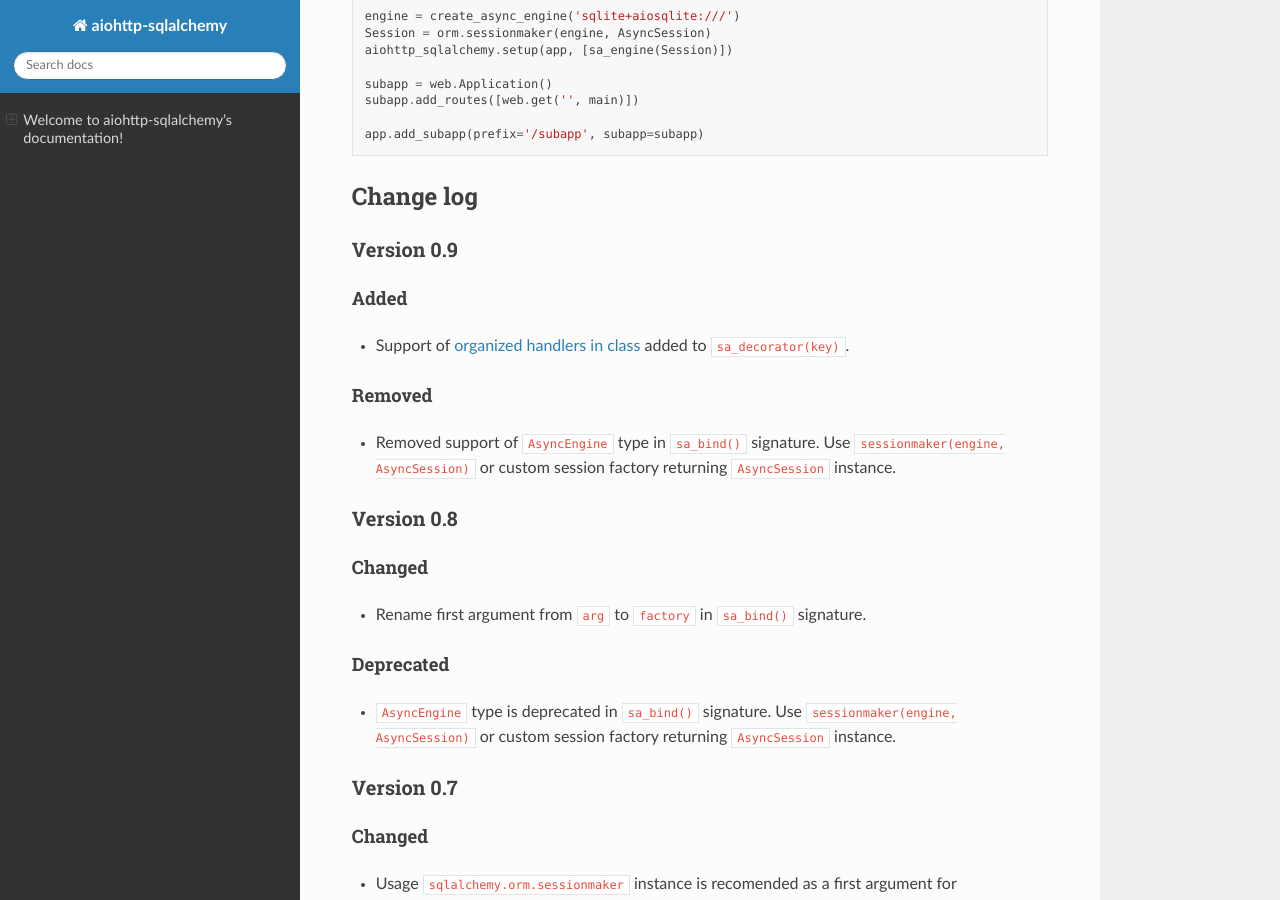
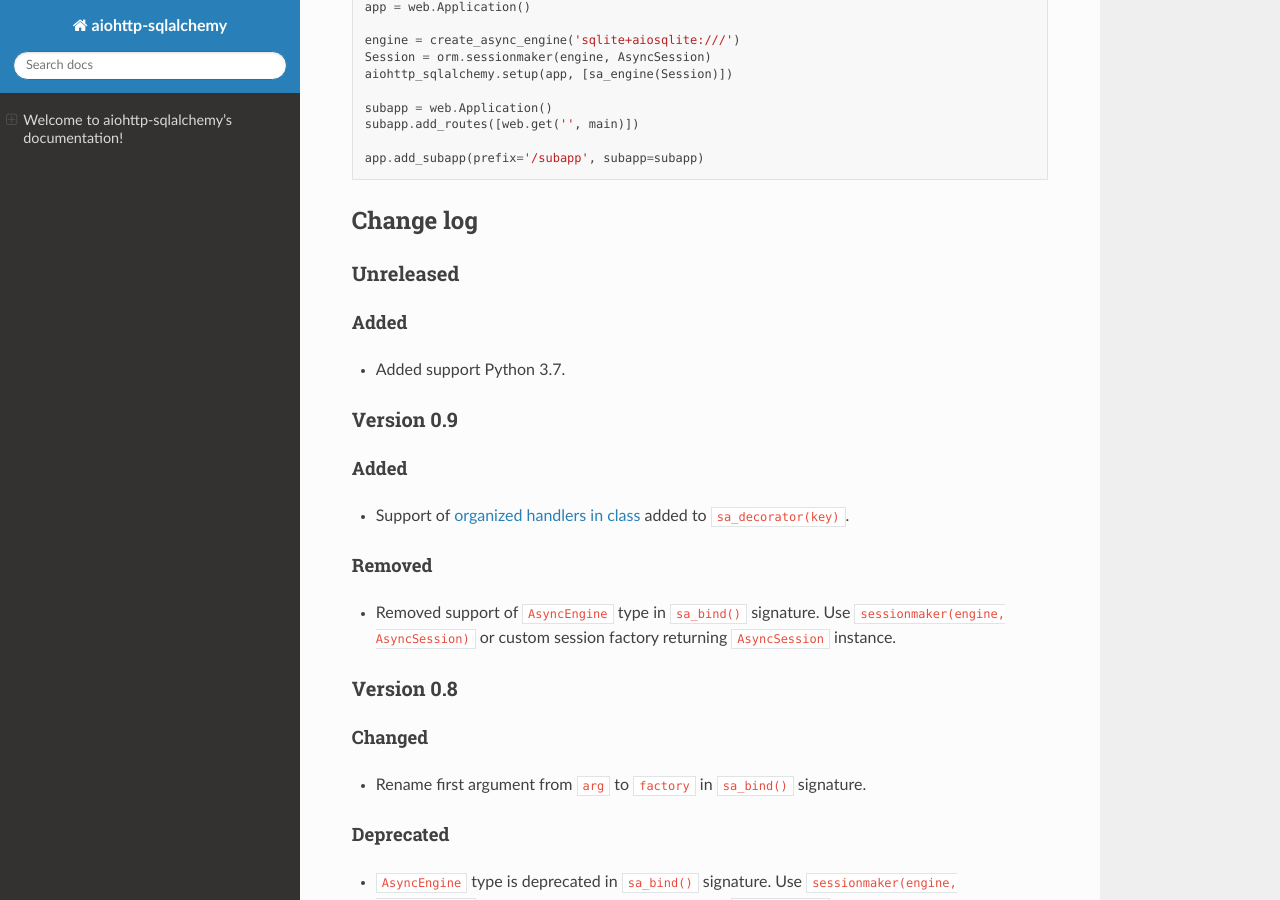
Before and after one commit to ri-gilfanov/aiohttp-sqlalchemy, a Sphinx documentation site: the page built from docs/index.rst, in a window 1280 px wide and 900 px high, scrolled down 3517 px. Built offline with Sphinx 7.4.7 and the Read the Docs theme 2.0.0, drawn with Linux system fonts in a browser that asks for light colours.

Commit message:
Update Change log section in docs/index.rst

```diff
--- a/docs/index.rst
+++ b/docs/index.rst
@@ -202,6 +202,12 @@ Nested apps
 
 Change log
 ----------
+Unreleased
+^^^^^^^^^^
+Added
+"""""
+* Added support Python 3.7.
+
 Version 0.9
 ^^^^^^^^^^^
 Added
```
